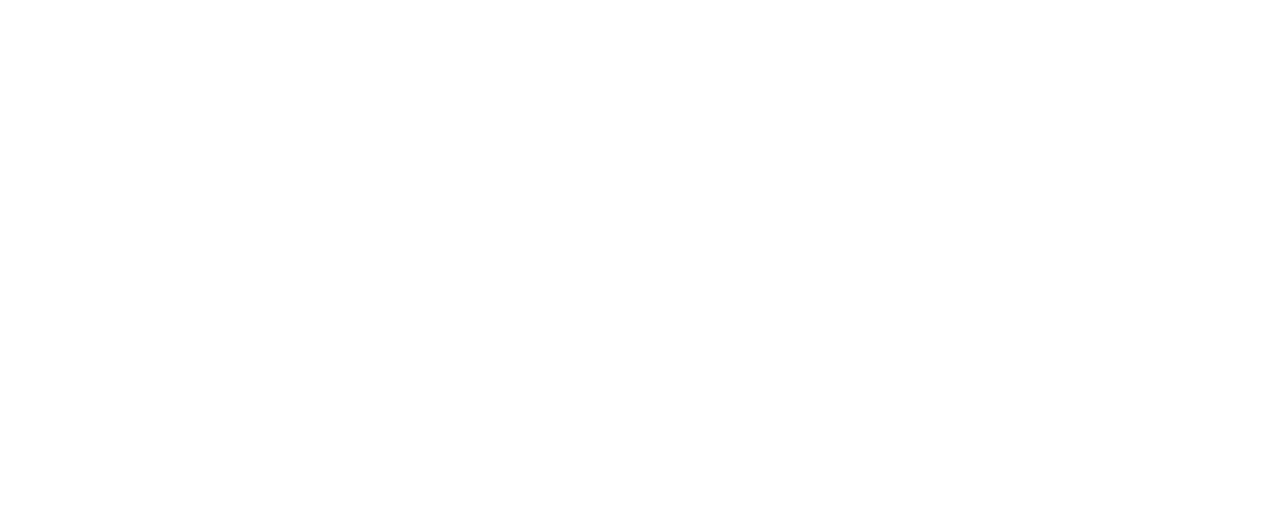
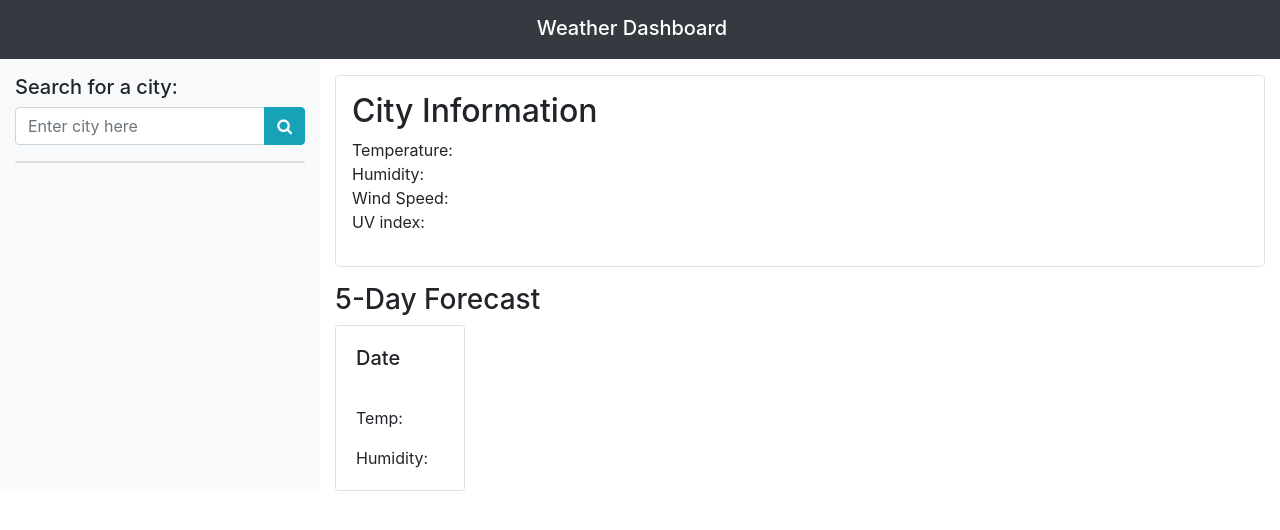
Before and after one commit to Mont0360/Homework-6, a plain HTML site: page index.html in a window 1280 px wide. Drawn offline with nearby package versions, Linux system fonts and the light colour scheme.

Commit message:
update index css and js

```diff
--- a/index.html
+++ b/index.html
@@ -3,9 +3,77 @@
 <head>
     <meta charset="UTF-8">
     <meta name="viewport" content="width=device-width, initial-scale=1.0">
-    <title>Document</title>
+    <meta http-equiv="X-UA-Compatible" content="ie=edge">
+    <title>Weather Dashboard</title>
+
+    <script src="https://code.jquery.com/jquery-3.4.1.min.js"></script>
+    <link rel="stylesheet" href="https://stackpath.bootstrapcdn.com/bootstrap/4.3.1/css/bootstrap.min.css" integrity="sha384-ggOyR0iXCbMQv3Xipma34MD+dH/1fQ784/j6cY/iJTQUOhcWr7x9JvoRxT2MZw1T" crossorigin="anonymous">
+    <link rel="stylesheet" href="https://stackpath.bootstrapcdn.com/font-awesome/4.7.0/css/font-awesome.min.css">
+    <link rel="stylesheet" href="style.css">
+
 </head>
 <body>
+    <div class="container-fluid">
+        <div class="row navbar navbar-dark bg-dark">
+            <div class="col-12 text-center">
+                <h1 class="navbar-brand pb-0 px-0">Weather Dashboard</h1>
+            </div>
+        </div>
+        <div class="row content-row">
+            <div class="col-12 col-md-3 bg-light pt-3">
+                <h5>Search for a city:</h5>
+                <form>
+                    <div class="form-group input-group">
+                        <input type="text" class="form-control" id="search-city" placeholder="Enter city here">
+                        <div class="input-group-append">
+                            <button class="btn btn-info" type="button" id="search-city-button">
+                                <i class="fa fa-search"></i>
+                            </button>
+                        </div>
+                    </div>
+                </form>
+                <!-- Seach History -->
+                <div class="card">
+                    <ul class="list-group list-group-flush" id="search-history-list">
 
+                    </ul>
+                </div>
+            </div>
+            <div id="weather-content" class="col-12 col-md-9 hide">
+                <div class="row">
+                    <div class="col-12">
+                        <div class="city-info border rounded my-3 px-3 py-3">
+                            <h2 id="current-city">City Information <small class="text-muted" id="current-date"></small></h2>
+
+                            <p class="mb-0">Temperature: <span id="current-temp"></span></p>
+                            <p class="mb-0">Humidity: <span id="current-humidity"></span></p>
+                            <p class="mb-0">Wind Speed: <span id="current-wind-speed"></span></p>
+                            <p>UV index: <span id="uv-index"></span></p>
+                        </div>
+                    </div>
+                </div>
+                <div class="row">
+                    <div class="col-12">
+                        <h3>5-Day Forecast</h3>
+
+                    </div>
+                </div>
+                <div id="five-day-forecast" class="row">
+                    <div class="col-2">
+                        <div class="card">
+                            <div class="card-body">
+                            <h5 class="card-title">Date</h5>
+                            <i class="fa fa-sun"></i>
+                            <p class="card-text">Temp: </p>
+                            <p class="card-text">Humidity: </p>
+                            </div>
+                        </div>
+                    </div>
+                </div>
+            </div>
+        </div>
+    </div>
+    <script src="https://cdn.jsdelivr.net/npm/moment@2.24.0/moment.min.js"></script>
+    <script src="script.js"></script>
 </body>
 </html>
```
Also changed, not shown: script.js (added), style.css (added).
